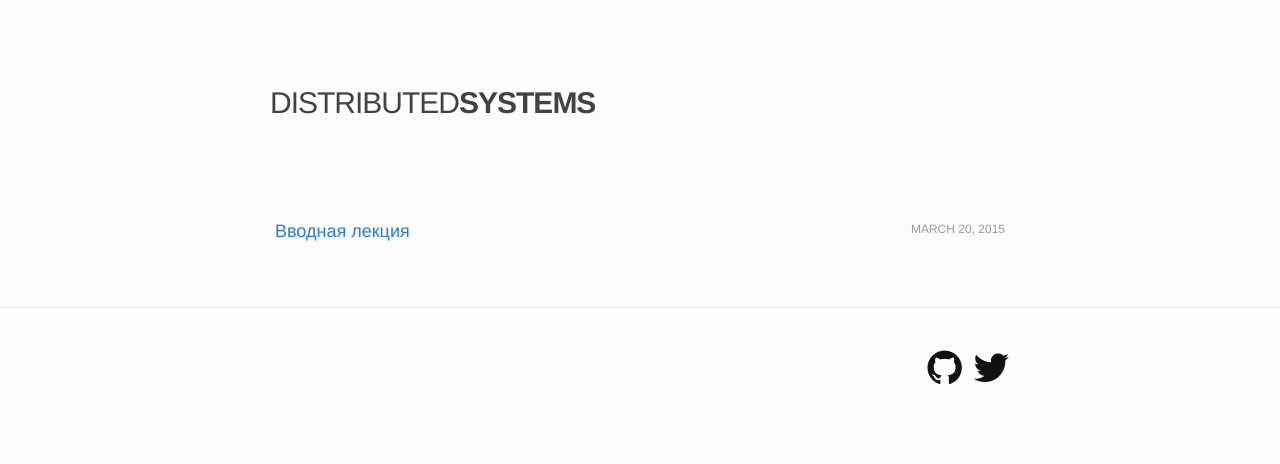
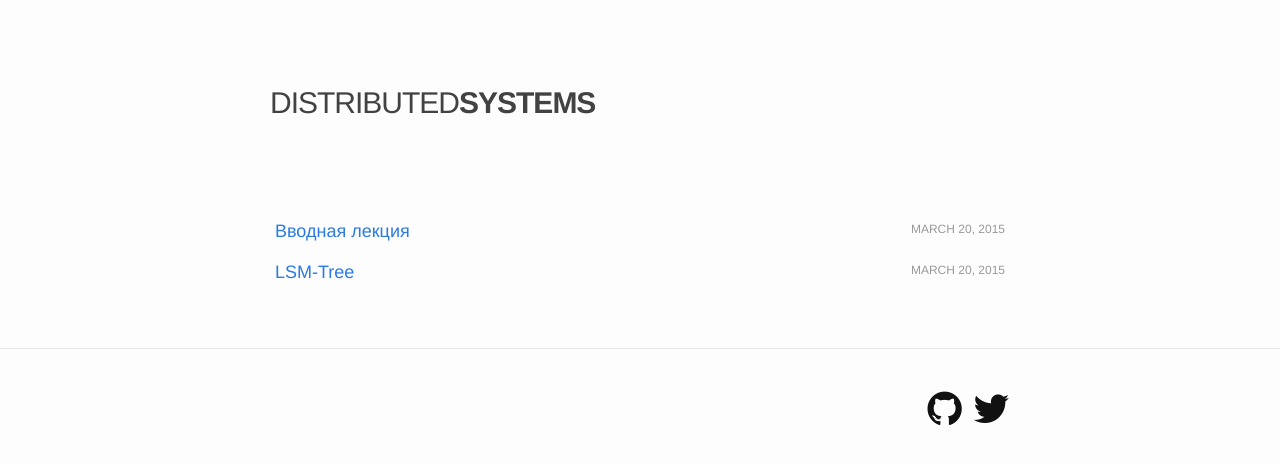
Before and after one commit to ar7z1/SimpleStorage, a Jekyll site: the page built from index.html, in a window 1280 px wide. Shown: the top 464 px of the page. Built offline with Jekyll 4.4.1, drawn with Linux system fonts in a browser that asks for light colours; nearby versions of some CDN libraries.

Commit message:
Опубликовал материал ко второй лекции

```diff
--- a/_drafts/lsm.md
+++ b/_posts/2015-03-20-lsm.md
@@ -2,6 +2,7 @@
 layout: post
 title:  "LSM-Tree"
 categories: LSM
+date:   2015-03-20 16:44:54
 ---
 
 [Ссылка на презентацию][presentation].
```
